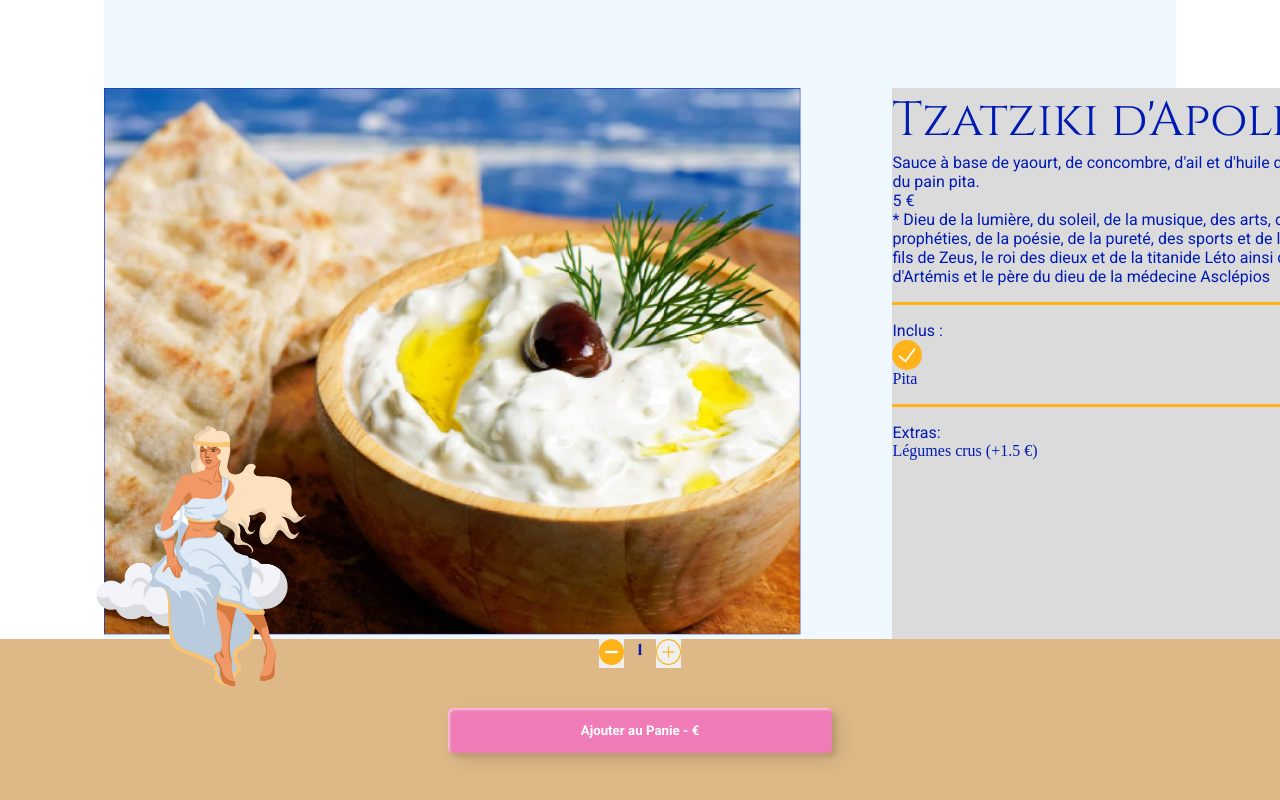
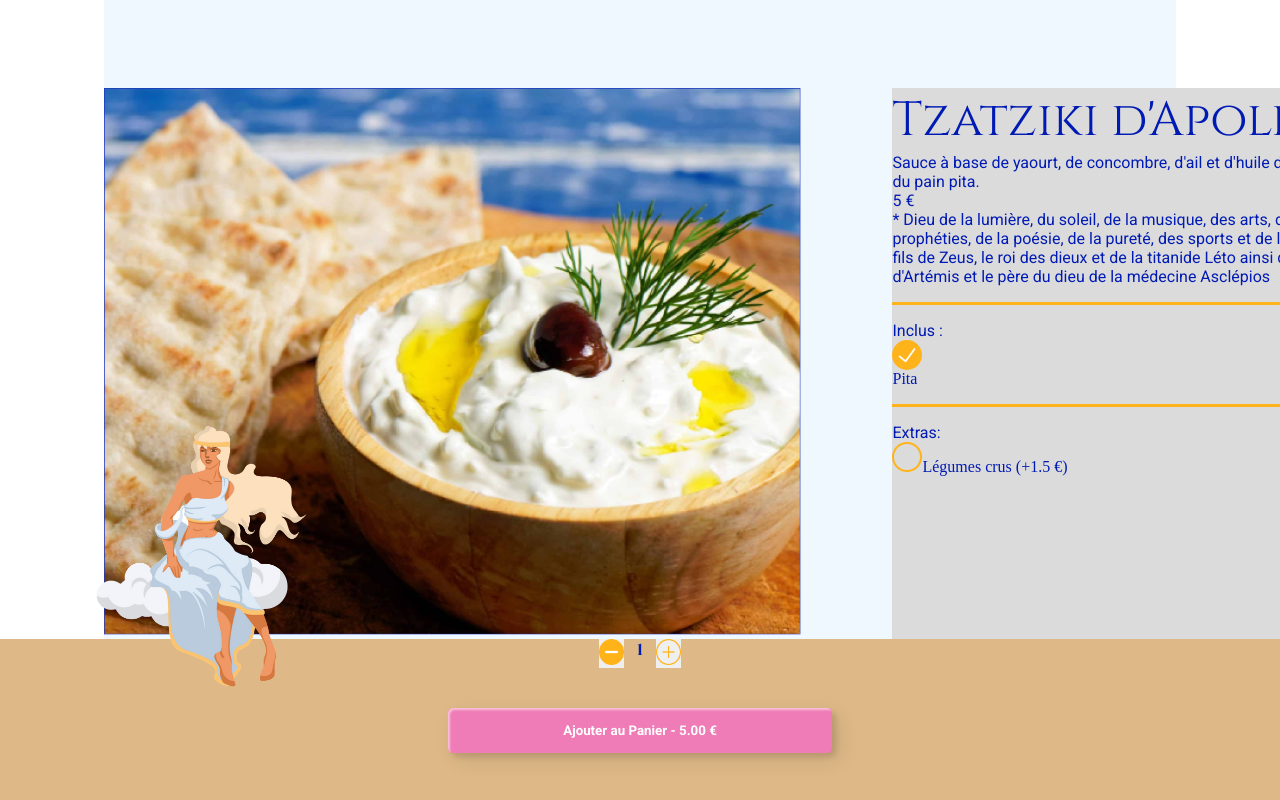
Before and after one commit to Chlopes92/OdysseeCulinaire, a React (Create React App) app: page /products/1 in a window 1280 px wide. Shown: the part 208-1008 px from the top of the page. Built offline with nearby package versions, Linux system fonts and the light colour scheme.

Commit message:
logic detailPage

```diff
--- a/src/components/Button/Button.tsx
+++ b/src/components/Button/Button.tsx
@@ -4,15 +4,18 @@ import style from './Button.module.css';
 interface ButtonProps  {
     title: string;
     callBack?: () => void;
+    onClick?: () => void;
 
 }
 
 const Button = (props: ButtonProps) => {
-    const {title, callBack} = props;
+    const { title, callBack, onClick } = props;
 
     return (
-        <button onClick={callBack} className={`${style.btn} ${style.custom_btn}`}>{title}</button>
-    )
+        <button onClick={callBack || onClick} className={`${style.btn} ${style.custom_btn}`}>
+          {title}
+        </button>
+    );
 }
 
 export default Button;
--- a/src/components/Customisation/Customisation.tsx
+++ b/src/components/Customisation/Customisation.tsx
@@ -13,10 +13,15 @@ interface CustomisationProps {
   };
 }
 
+
+
 interface CustomisationState {
   selectedIngredients: { [key: number]: boolean };
   selectedExtras: { [key: number]: boolean };
+  fullSelectedTrueId: number[];
+
 }
+
 
 class Customisation extends Component<CustomisationProps, CustomisationState> {
   constructor(props: CustomisationProps) {
@@ -24,26 +29,73 @@ class Customisation extends Component<CustomisationProps, CustomisationState> {
     this.state = {
       selectedIngredients: {},
       selectedExtras: {},
+      fullSelectedTrueId: [],
     };
+    console.log("Initially selected ingredient IDs:", this.getSelectedIngredientIdsWithStatus());
+  }
+  getSelectedIngredientIdsWithStatus = () => {
+    const selectedIngredientsWithStatus = this.props.product.includedIngredients.map(item => ({
+      id: item.ingredient.id,
+      isSelected: this.state.selectedIngredients[item.ingredient.id] || false,
+    }));
+
+    return selectedIngredientsWithStatus;
+  };
+
+  getExtrasIngredientIds = () => {
+    return this.props.product.extras
+      .filter(item => this.state.selectedExtras[item.ingredient.id])
+      .map(item => item.ingredient.id);
+  };
+
+  handleIngredientClick = (ingredientId: number) => {
+    this.setState((prevState) => {
+      const updatedSelectedIngredients = {
+        ...prevState.selectedIngredients,
+        [ingredientId]: !prevState.selectedIngredients[ingredientId],
+      };
+
+      const selectedIngredientsWithStatus = this.getSelectedIngredientIdsWithStatus().map(
+        (item) => ({
+          id: item.id,
+          isSelected: updatedSelectedIngredients[item.id] || item.isSelected,
+        })
+      );
+
+      console.log("Updated selected ingredient IDs:", selectedIngredientsWithStatus);
+
+      // Add the ID to fullSelectedTrueId list if it becomes true
+      const newFullSelectedTrueId = prevState.fullSelectedTrueId;
+      if (updatedSelectedIngredients[ingredientId]) {
+        newFullSelectedTrueId.push(ingredientId);
       }
 
-  handleIngredientClick = (ingredientId: number) => {
-    this.setState((prevState) => ({
-      selectedIngredients: {
-        ...prevState.selectedIngredients,
-        [ingredientId]: !prevState.selectedIngredients[ingredientId],
-      },
-    }));
+      console.log("Updated fullSelectedTrueId:", newFullSelectedTrueId);
+
+      return {
+        selectedIngredients: updatedSelectedIngredients,
+        fullSelectedTrueId: newFullSelectedTrueId,
+      };
+    });
   };
 
+
+
   handleExtraClick = (extraId: number) => {
-    this.setState((prevState) => ({
-      selectedExtras: {
+    this.setState((prevState) => {
+      const selectedExtras = {
         ...prevState.selectedExtras,
         [extraId]: !prevState.selectedExtras[extraId],
-      },
-    }));
       };
+
+      console.log("Updated selected extras:", selectedExtras);
+
+      return {
+        selectedExtras,
+      };
+    });
+  };
+
 
   render() {
     const { product } = this.props;
@@ -54,13 +106,11 @@ class Customisation extends Component<CustomisationProps, CustomisationState> {
         <h2 className={style.title}>{product.title} *</h2>
         <p>{product.description}</p>
         <p>{product.price} €</p>
-        <p>{product.mythologie} </p>
+        <p>{product.mythologie}</p>
         <hr className={style.customHr} />
-        <p className={style.inclus}>Inclus : </p>
-        <div className={style.select}>
-      </div>
+        <p className={style.inclus}>Inclus :</p>
+        <div className={style.select}></div>
         <div>
-
         <ul>
   {product.includedIngredients.map((item) => (
     <li
@@ -88,12 +138,27 @@ class Customisation extends Component<CustomisationProps, CustomisationState> {
           <ul>
             {product.extras.map((item) => (
               <li key={item.ingredient.id}>
+                <span
+                  className={`${style.checkboxIconWrapper}`}
+                  onClick={() => this.handleExtraClick(item.ingredient.id)}
+                >
+                  {selectedExtras[item.ingredient.id] ? (
+                    <SelectedProduct />
+
+                  ) : (
+                    <img
+                      src="/image/icons/checkbox.png"
+                      alt="ajouter un produit au panier"
+
+                    />
+                  )}
                   {item.ingredient.title} (+{item.additionalPrice} €)
+                </span>
               </li>
             ))}
           </ul>
+
         </div>
-
       </div>
     );
   }
--- a/src/components/Header/Header.tsx
+++ b/src/components/Header/Header.tsx
@@ -15,7 +15,7 @@ const Header = () => {
         <img className={style.logo} src="/image/icons/logo.png" alt="Retour accueil" />
       </Link>
       <NavBar />
-      {location.pathname != "/order" &&
+      {location.pathname !== "/order" &&
       (<Link to="/cart">
         <div className={style.flex}>
         <img className={style.panier} src="/image/icons/shopping-cart.png" alt="Panier" />
--- a/src/pages/ProductDetailPage.tsx
+++ b/src/pages/ProductDetailPage.tsx
@@ -1,21 +1,27 @@
 import Customisation from 'components/Customisation/Customisation';
-import { NavLink, useParams } from 'react-router-dom';
+import { NavLink } from 'react-router-dom';
 import { PRODUCTS } from 'mocks/products';
-import { useState } from 'react';
+import {  useState } from 'react';
 import Counter from 'components/Counter/Counter';
 import style from '../pages/ProductDetailPage.module.css'
 import { Link } from 'react-router-dom';
 import Button from 'components/Button/Button';
-
+import { useParams} from 'react-router-dom';
+import { useCartContext } from 'contexts/Cart.context';
 
 
 
 const ProductDetailPage = () => {
-  const AphroditeImage = '/image/icons/aphrodite.png';
 
   const [quantity, setQuantity] = useState(1);
+  const { id } = useParams();
+  const { addOne } = useCartContext();
 
-  const add = () => {
+
+const AphroditeImage = '/image/icons/aphrodite.png';
+
+
+const add = () => {
     setQuantity(quantity+1);
   }
   const remove = () => {
@@ -23,7 +29,7 @@ const ProductDetailPage = () => {
     setQuantity(quantity-1);
   }
 
-  const { id } = useParams();
+
 
   // Gérer le cas où l'ID n'est pas un nombre valide
   if (!id) {
@@ -39,6 +45,7 @@ const ProductDetailPage = () => {
   if (!product) {
     return <div>Produit introuvable</div>;
   }
+  const totalPrice = (product.price * quantity).toFixed(2);
 
 
 
@@ -68,7 +75,10 @@ const ProductDetailPage = () => {
        />
        <div className={style.buttonAdd}>
       <NavLink to="/cart">
-        <Button title="Ajouter au Panie - €" />
+      <Button
+    title={`Ajouter au Panier - ${totalPrice} €`}
+    onClick={() => addOne(product, quantity)}
+  />
       </NavLink>
       </div>
     </div>
```
Also changed, not shown: 1 other file (tests, documents, lock files or other folders). Lines whose indentation alone changed are shown as unchanged.
